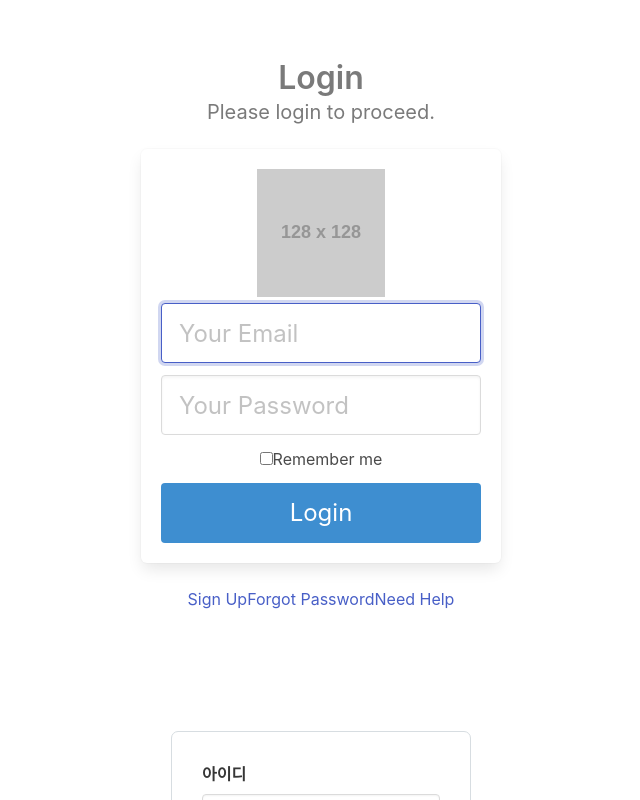
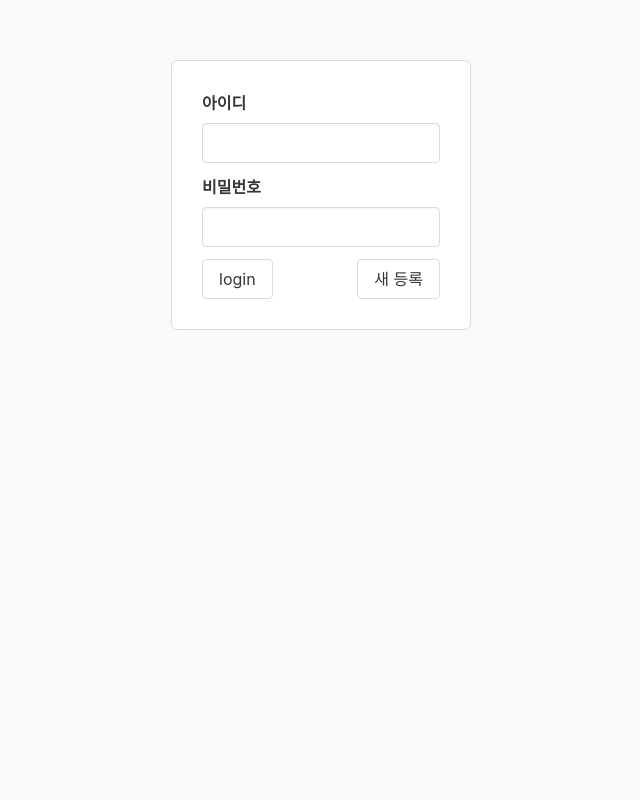
Before and after one commit to iinow/realnoti, a React (Create React App) app: page / in a window 1280 px wide. Shown: the top 800 px of the page, without its empty margins (319-959 px from the left). Built offline with nearby package versions, Linux system fonts and the light colour scheme.

Commit message:
등록 페이지 추가

```diff
--- a/src/pages/Login.jsx
+++ b/src/pages/Login.jsx
@@ -1,7 +1,7 @@
 import React, { Component } from 'react';
 import PropTypes from 'prop-types';
 import { Link, HashRouter } from 'react-router-dom'
-import { URL_HOME } from '../util/constant'
+import { URL_HOME, URL_REG } from '../util/constant'
 
 const BodyBackgroundColor = '#F9F9F9'
 const FORM_STYLE = {
@@ -40,7 +40,9 @@
     }
 
     componentWillMount = () => {
-        // document.body.style.backgroundColor = BodyBackgroundColor
+        document.body.style.backgroundColor = BodyBackgroundColor
+        document.body.style.height = '100vh'
+        // document.body.style.width = '100vh'
     }
 
     handleIdChange = (e) => {
@@ -67,46 +69,13 @@
         }
     }
 
+    handleRegister = (e) => {
+        this.props.history.push(URL_REG)
+    }
+
     render() {
         return (
-            <section className={style2.props}>
-                <div className="hero-body">
-                    <div className="container has-text-centered">
-                        <div className="column is-4 is-offset-4">
-                            <h3 className="title has-text-grey">Login</h3>
-                            <p className="subtitle has-text-grey">Please login to proceed.</p>
-                            <div className="box">
-                                <figure className="avatar">
-                                    <img src="https://placehold.it/128x128" />
-                                </figure>
-                                <form>
-                                    <div className="field">
-                                        <div className="control">
-                                            <input className="input is-large" type="email" placeholder="Your Email" autofocus="" />
-                                        </div>
-                                    </div>
-                                    <div className="field">
-                                        <div className="control">
-                                            <input className="input is-large" type="password" placeholder="Your Password" />
-                                        </div>
-                                    </div>
-                                    <div className="field">
-                                        <label className="checkbox">
-                                            <input type="checkbox" />
-                                            Remember me
-                                        </label>
-                                    </div>
-                                    <button className="button is-block is-info is-large is-fullwidth">Login</button>
-                                </form>
-                            </div>
-                            <p className="has-text-grey">
-                                <a href="">Sign Up</a>
-                                <a href="">Forgot Password</a>
-                                <a href="">Need Help</a>
-                            </p>
-                        </div>
-                    </div>
-                </div>
+            <div>
                 <div style={{ width: 20, height: 60, padding: '10px', margin: "0 auto" }}>
 
                 </div>
@@ -138,9 +107,10 @@
                     <div className="field">
                         {/* type=submit default 값인데 자동 리로드가 된다 form 안에 있는 button 이라면  */}
                         <button className="button" type="button" onClick={this.handleLoginOnClick}>login</button>
+                        <button className="button" style={{float:"right"}} onClick={this.handleRegister}>새 등록</button>
                     </div>
                 </div>
-            </section>
+            </div>
         );
     }
 }
--- /dev/null
+++ b/src/pages/Register.jsx
@@ -0,0 +1,135 @@
+import React, { Component } from 'react'
+import PropTypes from 'prop-types'
+import { URL_LOGIN } from '../util/constant'
+
+const REG_STYLE = {
+    margin: "10px auto",
+    padding: 30,
+    minWidth: 100,
+    maxWidth: 500,
+    backgroundColor: '#FFFFFF'
+
+    // textAlign: 'center'
+    // width: 300,
+    // border: "1px solid #D7DDE1",
+    // borderRadius: "7px",
+    // backgroundColor: "white"
+    // marginLeft: "auto",
+    // marginRight: "auto",
+    // marginTop: "auto",
+    // marginBottom: "auto"
+    // margin-left:auto,
+    // margin-right:auto;
+    // backgroundColor: "red"
+}
+const BodyBackgroundColor = '#F9F9F9'
+
+class Register extends Component {
+
+    componentWillMount = () => {
+        document.body.style.backgroundColor = BodyBackgroundColor
+        document.body.style.height = '100vh'
+        // document.body.style.width = '100vh'
+    }
+
+    handleOnClickCancel = (e) => {
+        this.props.history.push(URL_LOGIN)
+    }
+
+    render() {
+        return (
+            <div style={REG_STYLE}>
+                <div class="field">
+                    <label class="label">Name</label>
+                    <div class="control">
+                        <input class="input" type="text" placeholder="Text input" />
+                    </div>
+                </div>
+
+                <div class="field">
+                    <label class="label">Username</label>
+                    <div class="control has-icons-left has-icons-right">
+                        <input class="input is-success" type="text" placeholder="Text input" value="bulma" />
+                        <span class="icon is-small is-left">
+                            <i class="fas fa-user"></i>
+                        </span>
+                        <span class="icon is-small is-right">
+                            <i class="fas fa-check"></i>
+                        </span>
+                    </div>
+                    <p class="help is-success">This username is available</p>
+                </div>
+
+                <div class="field">
+                    <label class="label">Email</label>
+                    <div class="control has-icons-left has-icons-right">
+                        <input class="input is-danger" type="email" placeholder="Email input" value="hello@" />
+                        <span class="icon is-small is-left">
+                            <i class="fas fa-envelope"></i>
+                        </span>
+                        <span class="icon is-small is-right">
+                            <i class="fas fa-exclamation-triangle"></i>
+                        </span>
+                    </div>
+                    <p class="help is-danger">This email is invalid</p>
+                </div>
+
+                <div class="field">
+                    <label class="label">Subject</label>
+                    <div class="control">
+                        <div class="select">
+                            <select>
+                                <option>Select dropdown</option>
+                                <option>With options</option>
+                            </select>
+                        </div>
+                    </div>
+                </div>
+
+                <div class="field">
+                    <label class="label">Message</label>
+                    <div class="control">
+                        <textarea class="textarea" placeholder="Textarea"></textarea>
+                    </div>
+                </div>
+
+                <div class="field">
+                    <div class="control">
+                        <label class="checkbox">
+                            <input type="checkbox" />
+                            I agree to the <a href="#">terms and conditions</a>
+                        </label>
+                    </div>
+                </div>
+
+                <div class="field">
+                    <div class="control">
+                        <label class="radio">
+                            <input type="radio" name="question" />
+                            Yes
+                        </label>
+                        <label class="radio">
+                            <input type="radio" name="question" />
+                            No
+                        </label>
+                    </div>
+                </div>
+
+                <div class="field is-grouped">
+                    <div class="control">
+                        <button class="button is-link">Submit</button>
+                    </div>
+                    <div class="control" onClick={this.handleOnClickCancel}>
+                        <button class="button is-text">Cancel</button>
+                    </div>
+                </div>
+            </div>
+        );
+    }
+}
+
+Register.propTypes = {
+
+};
+
+export default Register;
--- a/src/pages/index.js
+++ b/src/pages/index.js
@@ -1,2 +1,3 @@
 export { default as Login } from './Login'
 export { default as Home } from './Home'
+export { default as Register } from './Register'
--- a/src/renderer/App.jsx
+++ b/src/renderer/App.jsx
@@ -7,9 +7,9 @@
     // BrowserRouter as Router2, 사용하지 않음 요즘엔
     HashRouter as Router
 } from 'react-router-dom'
-import { Login, Home } from '../pages/index'
+import { Login, Home, Register } from '../pages/index'
 import PropTypes from 'prop-types'
-import { URL_LOGIN, URL_HOME } from '../util/constant';
+import { URL_LOGIN, URL_HOME, URL_REG } from '../util/constant';
 
 const App = () => (
     <Router>
@@ -20,6 +20,7 @@
         <Switch>
             <Route exact path={URL_LOGIN} component={Login} />
             <Route exact path={URL_HOME} component={Home} />
+            <Route exact path={URL_REG} component={Register} />
         </Switch>
     </Router>
 )
--- a/src/util/constant.js
+++ b/src/util/constant.js
@@ -1,4 +1,5 @@
 import { Person } from "../renderer/Test";
 
+export const URL_REG = '/register'
 export const URL_HOME = '/home'
 export const URL_LOGIN = '/'
```
